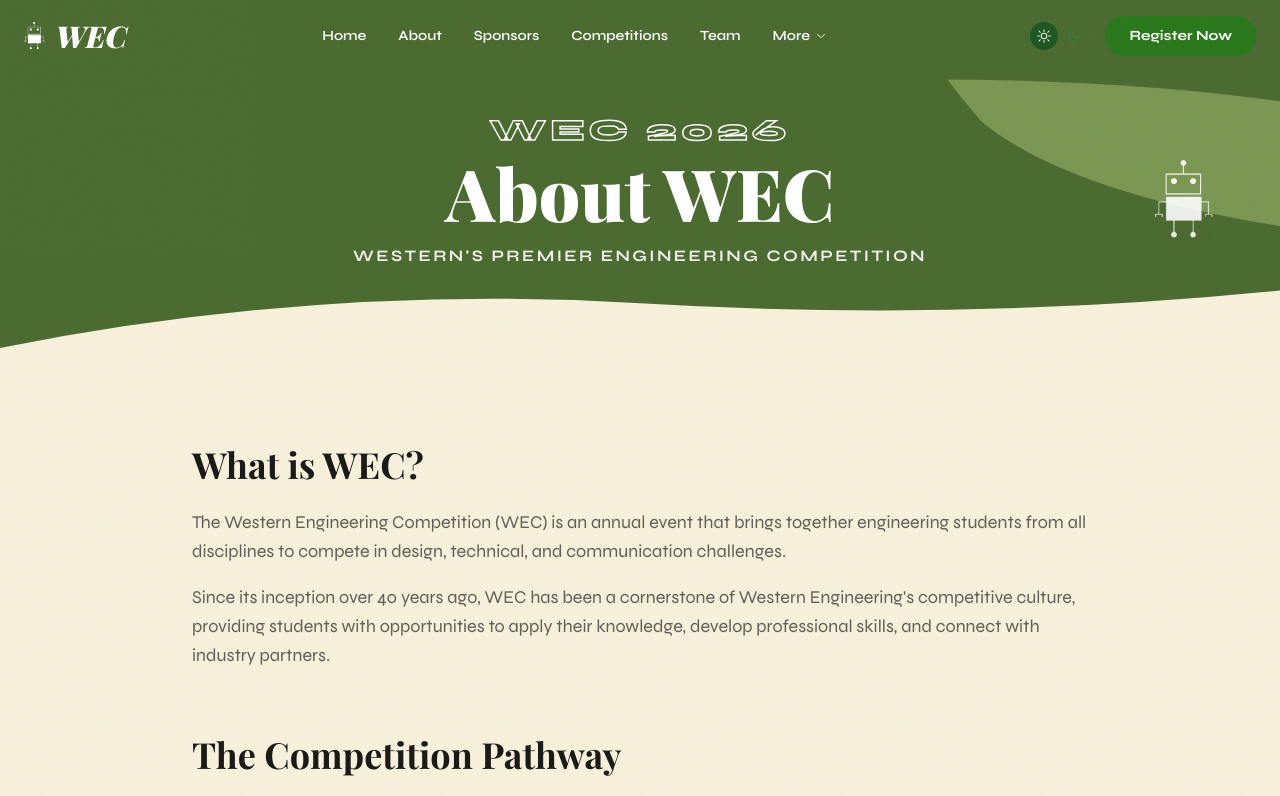
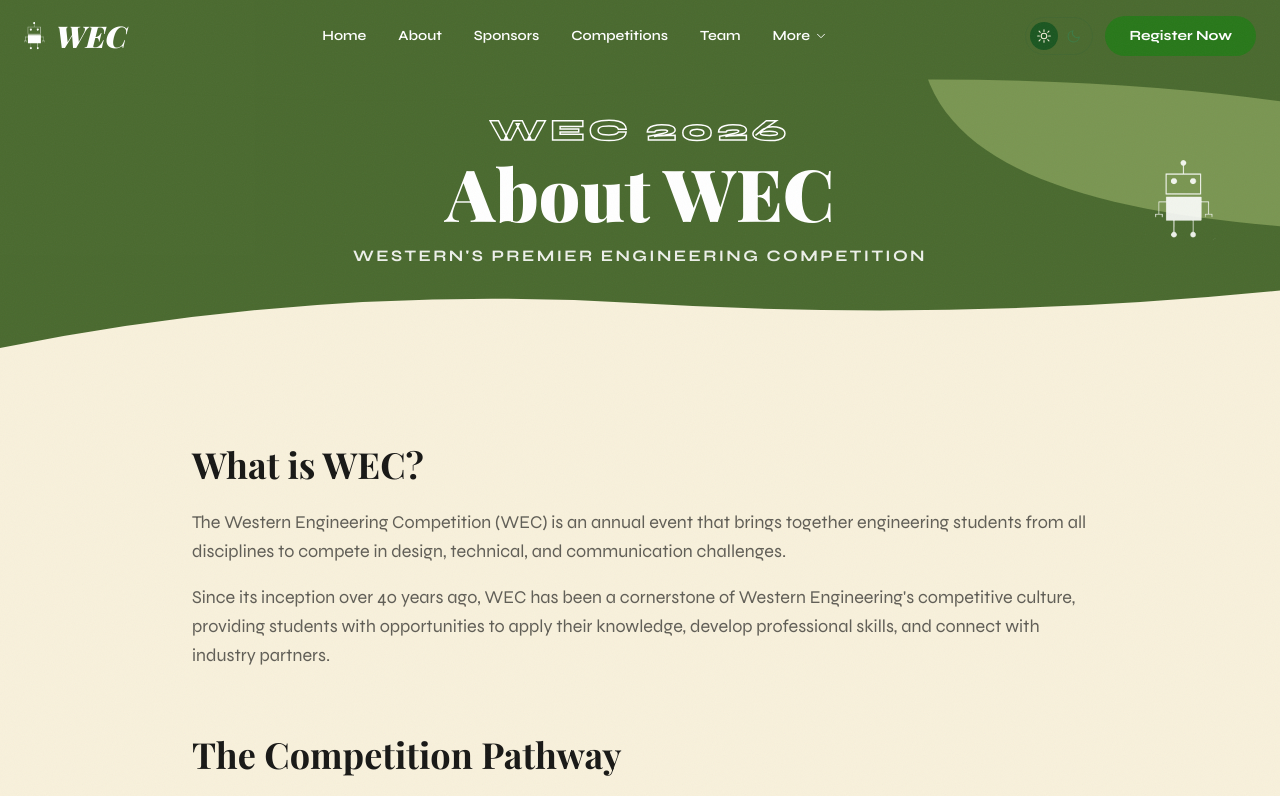
Before and after one commit to Anomaly-E-E/WEC, a React (Vite) app: page /about in a window 1280 px wide. Shown: the top 796 px of the page. Built offline with nearby package versions, Linux system fonts and the light colour scheme; a web font is replaced by a local one.

Commit message:
Smooth swoosh curve into a single sweep to fix awkward top edge

```diff
--- a/src/components/ForestHero.tsx
+++ b/src/components/ForestHero.tsx
@@ -21,7 +21,7 @@ export default function ForestHero({ title, subtitle, children, size = 'normal'
         xmlns="http://www.w3.org/2000/svg"
       >
         <path
-          d="M55 0 H100 V65 Q75 55 65 35 Q58 15 55 0 Z"
+          d="M58 0 H100 V65 C75 60, 55 45, 58 0 Z"
           fill="rgb(var(--banner-sage))"
         />
       </svg>
```
